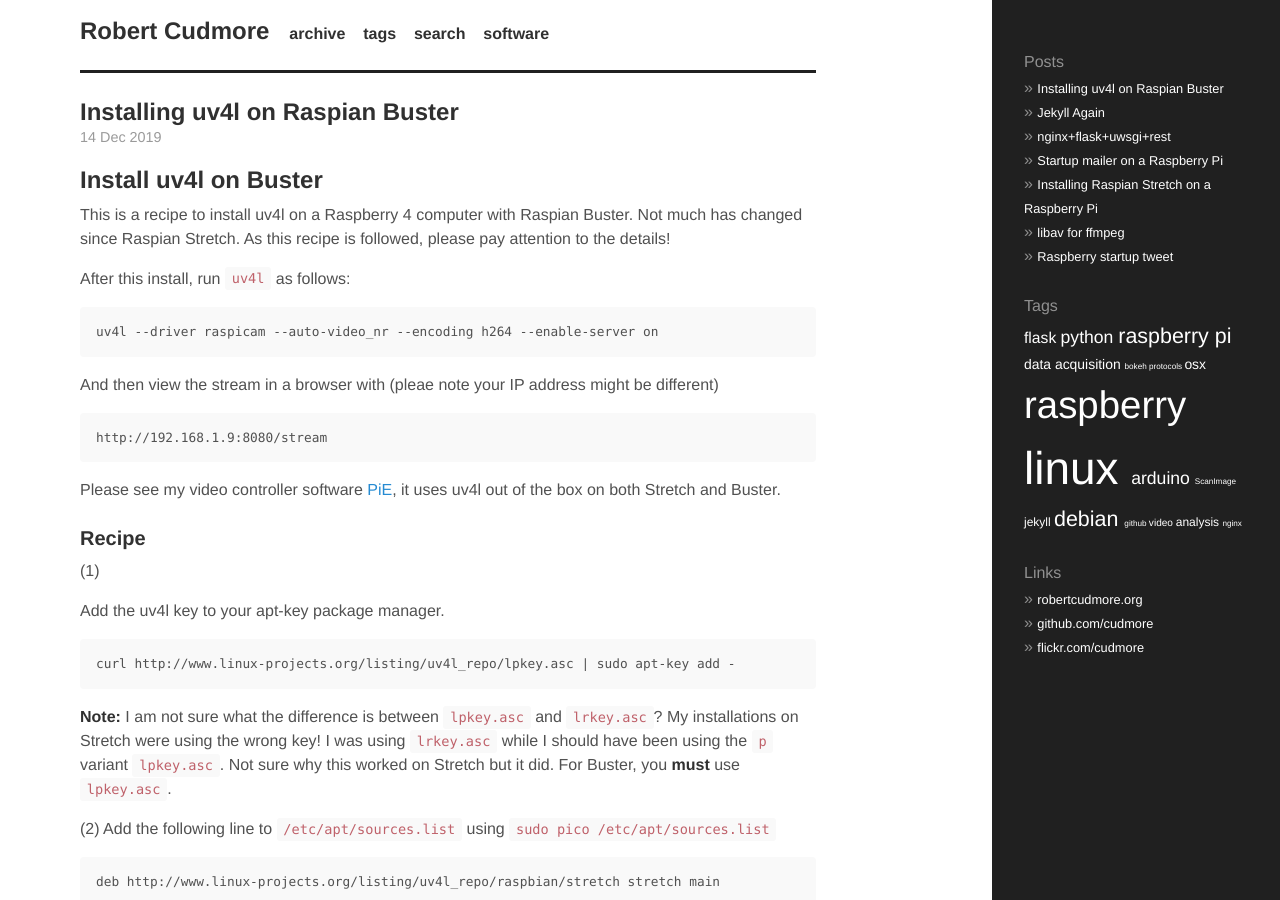
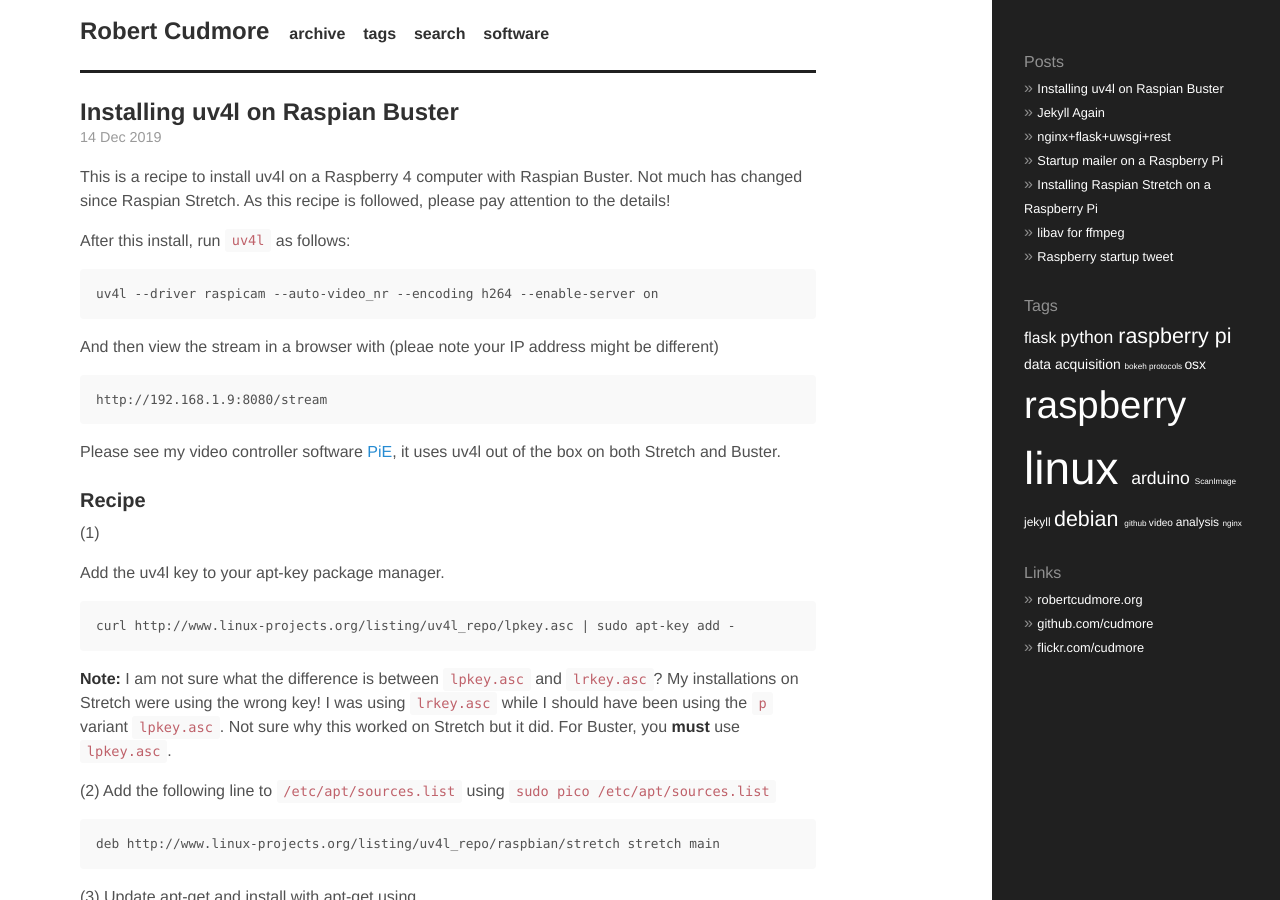
Before and after one commit to cudmore/cudmore.github.io, a Jekyll site: the page built from _posts/2019-12-14-Installing-uv4l-on-raspian-buster.md, in a window 1280 px wide and 900 px high. Built offline with Jekyll 4.4.1, drawn with Linux system fonts in a browser that asks for light colours.

Commit message:
raspian buster uv4l

```diff
--- a/_posts/2019-12-14-Installing-uv4l-on-raspian-buster.md
+++ b/_posts/2019-12-14-Installing-uv4l-on-raspian-buster.md
@@ -4,8 +4,6 @@ title: "Installing uv4l on Raspian Buster"
 category: post
 date: 2019-12-14 01:01:06
 ---
-
-## Install uv4l on Buster
 
 This is a recipe to install uv4l on a Raspberry 4 computer with Raspian Buster. Not much has changed since Raspian Stretch. As this recipe is followed, please pay attention to the details!
 
```
